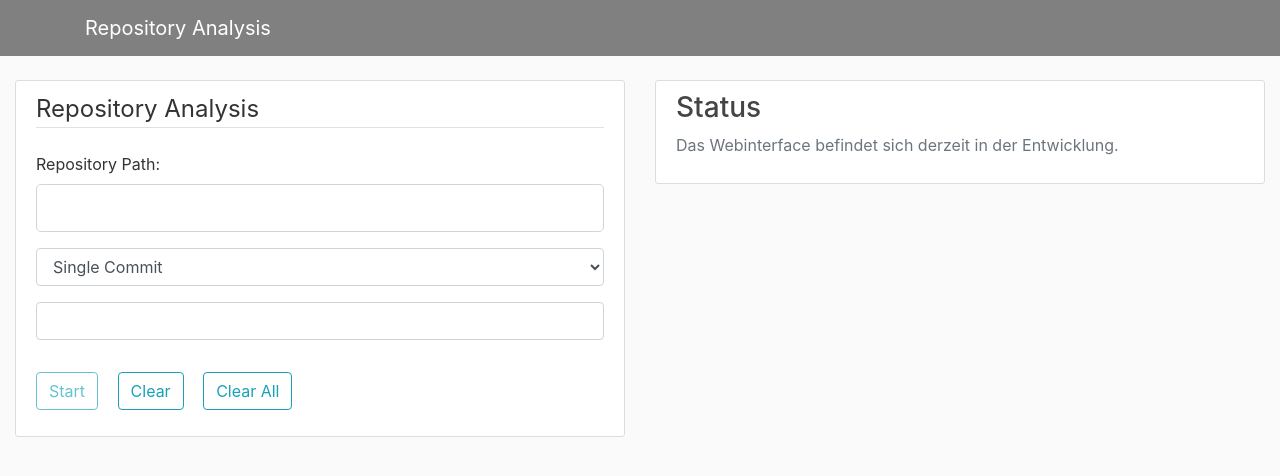
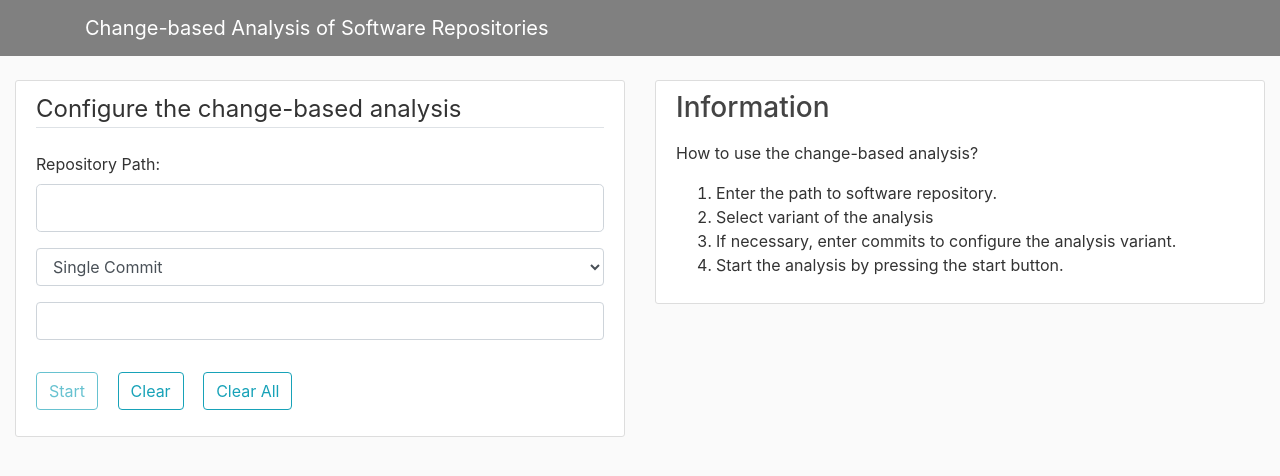
Before and after one commit to simisimon/RepoMiner, a Flask app: page / in a window 1280 px wide. Shown: the top 476 px of the page. Run offline with Flask 3, Linux system fonts and the light colour scheme; some libraries are stand-ins or nearby versions.

Commit message:
changed the web application

```diff
--- a/main.py
+++ b/main.py
@@ -28,22 +28,22 @@ def main():
 
             if url and firstCommit and not secondCommit and not date1 and not date2:
                 message = 'single commit'
-                repo = RepoManager(url, firstCommit=firstCommit)
+                repo = RepoManager(url, first=firstCommit)
             if url and firstCommit and secondCommit and not date1 and not date2:
                 message = 'between commits'
-                repo = RepoManager(url, firstCommit=firstCommit, secondCommit=secondCommit)
+                repo = RepoManager(url, first=firstCommit, second=secondCommit)
             if url and not firstCommit and not secondCommit and date1 and date2:
                 message = 'between datetimes'
                 repo = RepoManager(url, since=date1, to=date2)
 
-            all_methods = repo.all_methods_data
-            only_methods = repo.methods_data
-            test_methods = repo.test_methods_data
+            all_methods = repo.modified_methods
+            only_methods = repo.production_methods
+            test_methods = repo.test_methods
             projectName = repo.project_name
             commits = repo.commits
             files = repo.files
-            all_methods_count = repo.all_methods_count
-            methods_count = repo.methods_count
+            all_methods_count = repo.modified_methods_count
+            methods_count = repo.production_methods_count
             test_methods_count = repo.test_methods_count
 
             dashAppId = str(uuid.uuid1())
@@ -54,9 +54,9 @@ def main():
             dashApp.create_dashApp(__name__, app, tm, dashAppId)
 
             if os.path.isdir(url):
-                flash(f'The entered repository is a local directory and analysed for  {message}!', 'success')
+                flash(f'The entered repository is a local directory!', 'success')
             else:
-                flash(f'The entered repository is not a local directory and analysed for  {message}!', 'warning')
+                flash(f'The entered repository is not a local directory!', 'warning')
 
             return render_template('main.html',
                                    form=form,
--- a/templates/base.html
+++ b/templates/base.html
@@ -31,7 +31,7 @@
         <header class="site-header">
             <nav class="navbar navbar-expand-md navbar-dark bg-steel fixed-top">
               <div class="container">
-                <a class="navbar-brand mr-4" href="/">Repository Analysis</a>
+                <a class="navbar-brand mr-4" href="/">Change-based Analysis of Software Repositories</a>
                 <button class="navbar-toggler" type="button" data-toggle="collapse" data-target="#navbarToggle" aria-controls="navbarToggle" aria-expanded="false" aria-label="Toggle navigation">
                   <span class="navbar-toggler-icon"></span>
                 </button>
--- a/templates/main.html
+++ b/templates/main.html
@@ -17,7 +17,7 @@
             <form method="POST" action="{{url_for('main')}}">
                 {{ form.hidden_tag()}}
                 <fieldset class="form-group">
-                    <legend class="border-bottom mb-4">Repository Analysis</legend>
+                    <legend class="border-bottom mb-4">Configure the change-based analysis</legend>
                     <div class="form-group">
                         {{ form.input.label(class="form-control-label")}}
                         {% if form.input.errors %}
@@ -57,43 +57,50 @@
       </div>
       <div class="col-md-6">
         <div class="content-section">
-          <h3>Status</h3>
+          <h3>Information</h3>
           <p class='text-muted'>
-              <span>
-                  Das Webinterface befindet sich derzeit in der Entwicklung.
-              </span>
+              <p>
+                  How to use the change-based analysis?
+              </p>
+              <ol>
+                    <li>Enter the path to software repository.</li>
+                    <li>Select variant of the analysis</li>
+                    <li>If necessary, enter commits to configure the analysis variant.</li>
+                    <li>Start the analysis by pressing the start button.</li>
+              </ol>
               {% if infos %}
                 <div class="wrapper">
+                    <h3> Statistical results of the analysis</h3>
                     <table class="table table-sm table-bordered">
                         <thead>
                             <tr>
-                                <th style="width:50%;">Eigenschaft</th>
-                                <th style="width:50%;">Wert</th>
+                                <th style="width:50%;">Property</th>
+                                <th style="width:50%;">Value</th>
                             </tr>
                         </thead>
                         <tbody>
                             <tr>
-                                <td>Projektname</td>
+                                <td>Project name</td>
                                 <td>{{ infos[0] }}</td>
                             </tr>
                             <tr>
-                                <td>Anzahl Commits</td>
+                                <td>Number of analyzed commits</td>
                                 <td>{{ infos[1] }}</td>
                             </tr>
                             <tr>
-                                <td>Anzahl Dateien</td>
+                                <td>Number of analyzed files</td>
                                 <td>{{ infos[2] }}</td>
                             </tr>
                             <tr>
-                                <td>Anzahl aller Methoden</td>
+                                <td>Number of identified methods</td>
                                 <td>{{ infos[3] }}</td>
                             </tr>
                             <tr>
-                                <td>Anzahl Methoden</td>
+                                <td>Number of production methods</td>
                                 <td>{{ infos[5] }}</td>
                             </tr>
                             <tr>
-                                <td>Anzahl Testmethoden</td>
+                                <td>Number of test methods</td>
                                 <td>{{ infos[6] }}</td>
                             </tr>
                         </tbody>
```
Also changed, not shown: other parts of templates/main.html (+9 -15 lines), utils/visualization.py (+14 -19 lines). Lines whose indentation alone changed are shown as unchanged.
